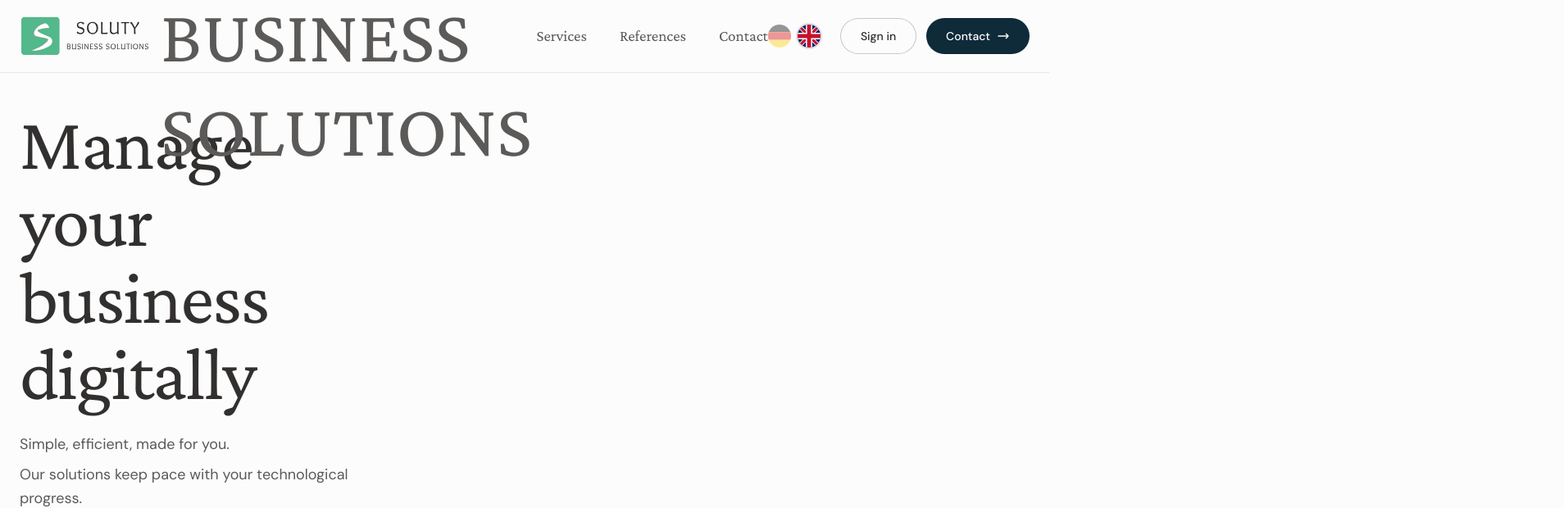
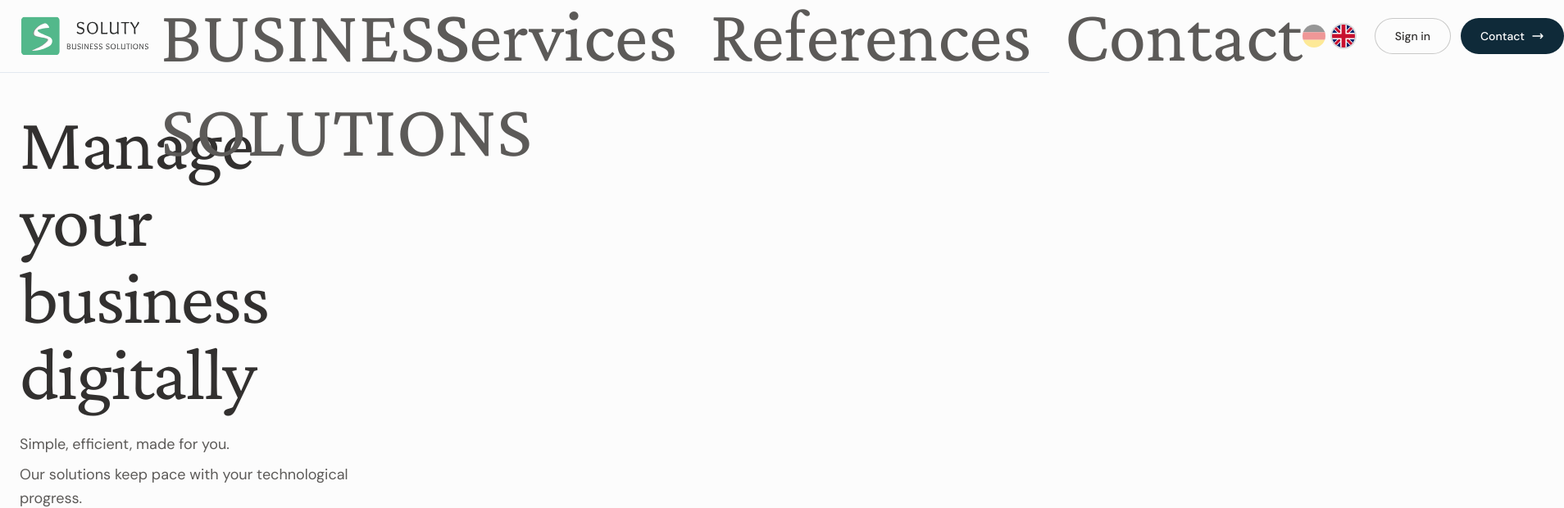
Before and after one commit to zaferkucuk/soluty-website, a Next.js app: page /en in a window 1280 px wide. Shown: the top 620 px of the page at 82% size, 1908 px wide, since content can reach past the window. Built offline with nearby package versions, Linux system fonts and the light colour scheme.

Commit message:
test: Nav links temporarily 92px for font comparison

```diff
--- a/app/[locale]/components/Header/Navigation.tsx
+++ b/app/[locale]/components/Header/Navigation.tsx
@@ -38,7 +38,7 @@ function NavLink({ item, isActive, children }: { item: NavItem; isActive: boolea
       className="transition-colors duration-200 focus:outline-none focus-visible:ring-2 focus-visible:ring-[var(--color-brand-primary)] focus-visible:ring-offset-2 rounded"
       style={{
         fontFamily: FONTS.serif,
-        fontSize: '19px',
+        fontSize: '92px',
         fontWeight: 400,
         color: isActive
           ? COLORS.textPrimary
```
